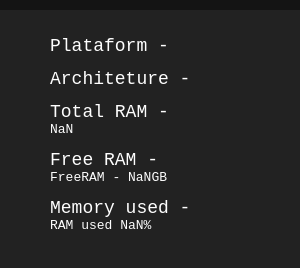
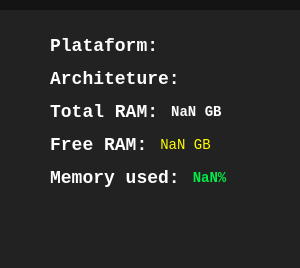
Before and after one commit to PedroVictor022/monitoramento-de-memoria-ram, an Electron app: page index.html in a window 300 px wide. Shown: the part 46-314 px from the top of the page. Drawn offline with Linux system fonts and the light colour scheme; no server answers.

Commit message:
Update CSS

```diff
--- a/index.html
+++ b/index.html
@@ -3,6 +3,7 @@
 <head>
   <meta http-equiv="Content-Security-Policy" content="default-src 'self'; script-src 'self'" />
   <meta http-equiv="X-Content-Security-Policy" content="default-src 'self'; script-src 'self'" />
+
 
   <link rel="stylesheet" href="./src/styles/global.css">
   <link rel="stylesheet" href="./src/styles/index.css">
@@ -21,23 +22,23 @@
     <div class="main">
       <div class="pc_info">
         <div class="main-gp">
-          <p>Plataform -</p>
+          <p>Plataform: </p>
           <span id="os"></span>
         </div>
         <div class="main-gp">
-          <p>Architeture -</p>
+          <p>Architeture: </p>
           <span id="arch"></span>
         </div>
         <div class="main-gp">
-          <p>Total RAM -</p>
+          <p>Total RAM: </p>
           <span id="totalRAM"></span>
         </div>
         <div class="main-gp">
-          <p>Free RAM -</p>
+          <p>Free RAM: </p>
           <span id="freeRAM"></span>
         </div>
         <div class="main-gp">
-          <p>Memory used -</p>
+          <p>Memory used: </p>
           <span id="memoryUsed"></span>
         </div>
       </div>
--- a/src/js/index.js
+++ b/src/js/index.js
@@ -26,21 +26,18 @@ function monitoringSystem(time) {
     let stats = {
       OS: platform(),
       Arch: arch(),
-      freeRAM: `FreeRAM - ${parseInt(freeRam)}GB`,
-      totalRAM: `TotalRAM - ${parseInt(totalRam)}GB`,
-      inUse: `RAM used ${usoM}%`
+      freeRAM: `${(parseInt(freeRam) / 1024 /1024 / 1024 ).toFixed(2)} GB`,
+      totalRAM: `${(parseInt(totalRam) / 1024 / 1024/ 1024).toFixed(0)} GB`,
+      inUse: `${usoM}%`
     }
-
-    console.clear()
-    console.log(stats);
 
     elPlataform.innerText = stats.OS;
     elArchiteture.innerText = stats.Arch;
-    elTotalRAM.innerText = ((totalRam / totalRam) * 100).toFixed(2);
+    elTotalRAM.innerText = stats.totalRAM;
     elFreeRAM.innerText = stats.freeRAM;
     elMemoryUsed.innerText = stats.inUse;
 
-  }, 500)
+  }, 00)
 }
 
 monitoringSystem();
--- a/src/styles/index.css
+++ b/src/styles/index.css
@@ -32,7 +32,37 @@
   justify-items: center;
   gap:1rem;
 }
-
+.main-gp {
+  display: flex;
+  align-items: center;
+  gap: 1rem;
+}
 .main-gp > p {
+  flex-wrap: nowrap;
   font-size: 18px;
+  font-weight: 800;
 }
+#os {
+  color: #fefefe;
+  font-size: 16px;
+  font-weight: 800;
+}
+#arch {
+  color: #fefefe;
+  font-size: 16px;
+  font-weight: 800;
+}
+#totalRAM {
+  color: #fefefe;
+  font-size: 14px;
+  font-weight: bolder;
+}
+#freeRAM {
+  color: yellow;
+  font-size: 14px;
+}
+#memoryUsed {
+  color: #01ec48;
+  font-size: 14px;
+  font-weight: 800;
+}
```
Also changed, not shown: electron/main.js (+4 -3 lines).
